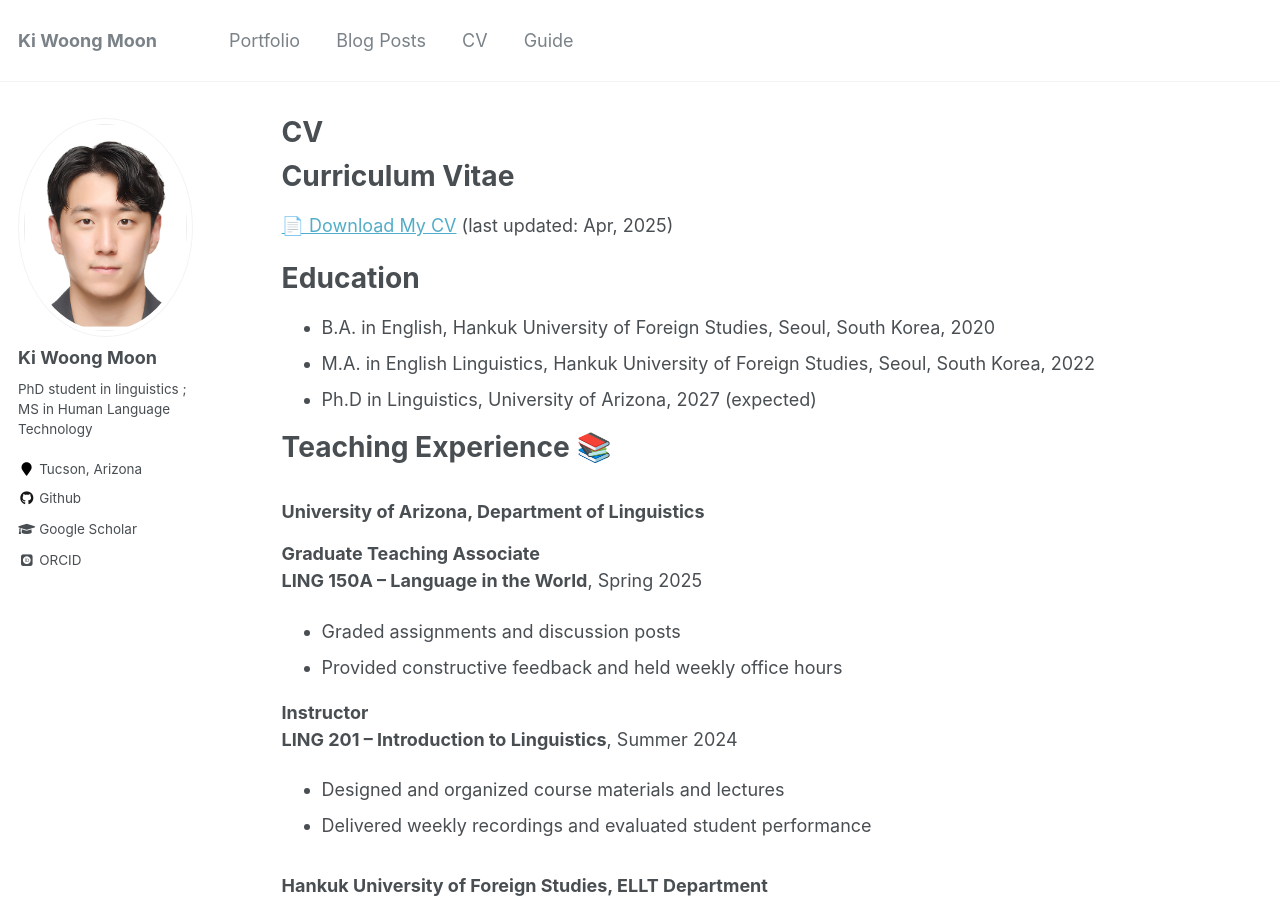
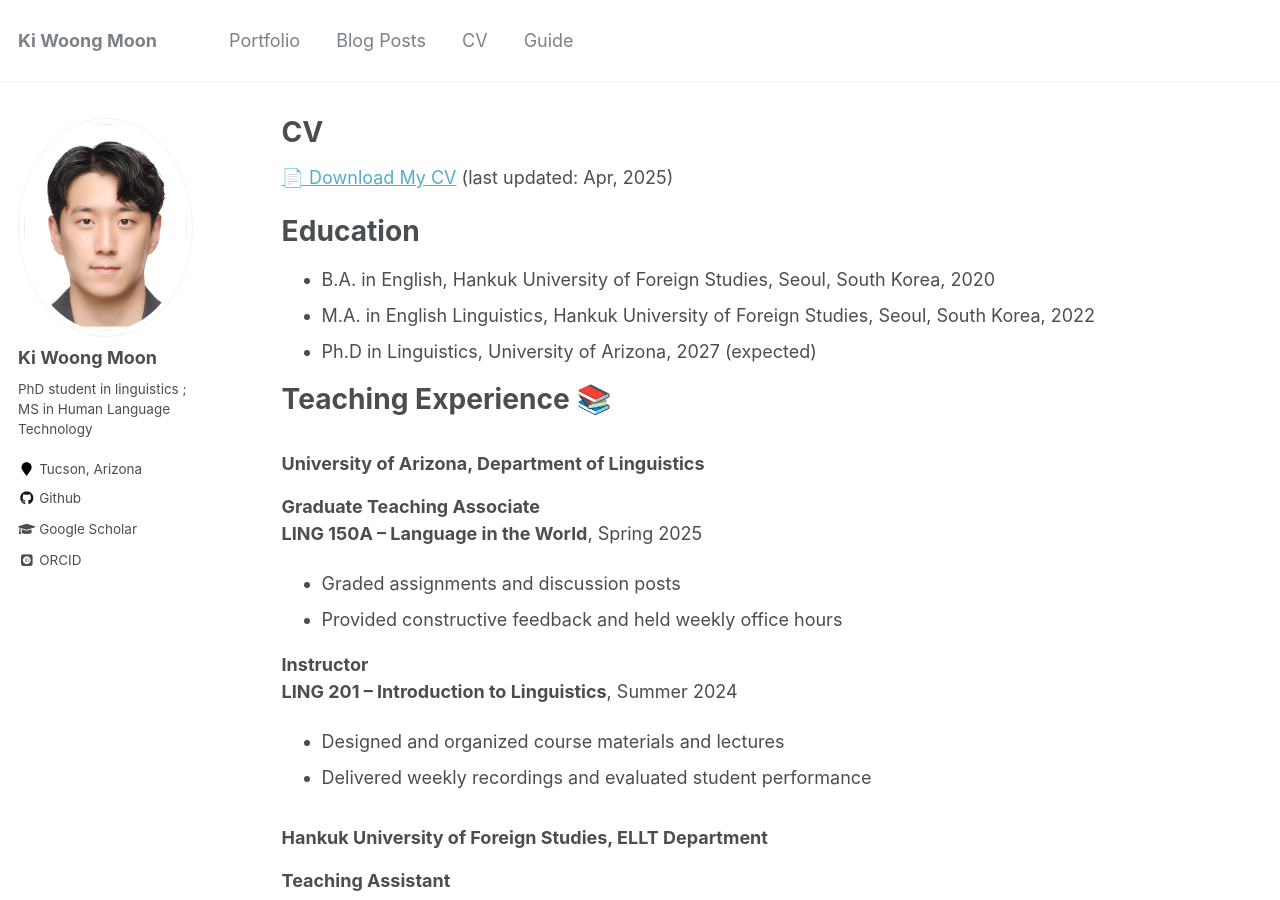
Before and after one commit to Ki-Woong95/Ki-Woong95.github.io, a Jekyll site: the page built from _pages/cv.md, in a window 1280 px wide and 900 px high. Built offline with Jekyll 4.4.1, drawn with Linux system fonts in a browser that asks for light colours; some web fonts are replaced.

Commit message:
Update cv.md

```diff
--- a/_pages/cv.md
+++ b/_pages/cv.md
@@ -6,7 +6,6 @@ author_profile: true
 redirect_from:
   - /resume
 ---
-# Curriculum Vitae
 
 [📄 Download My CV](../files/MKW_CV.pdf/) (last updated: Apr, 2025)
 
```
